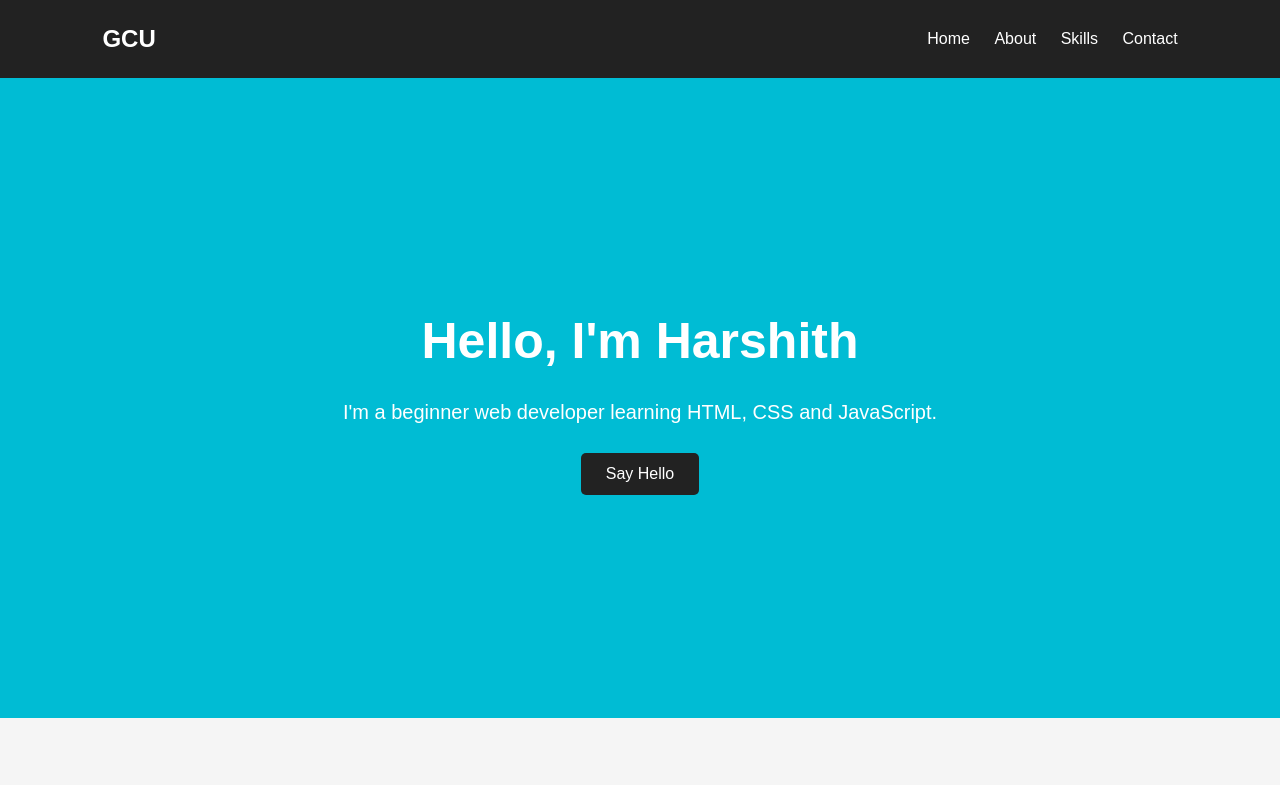
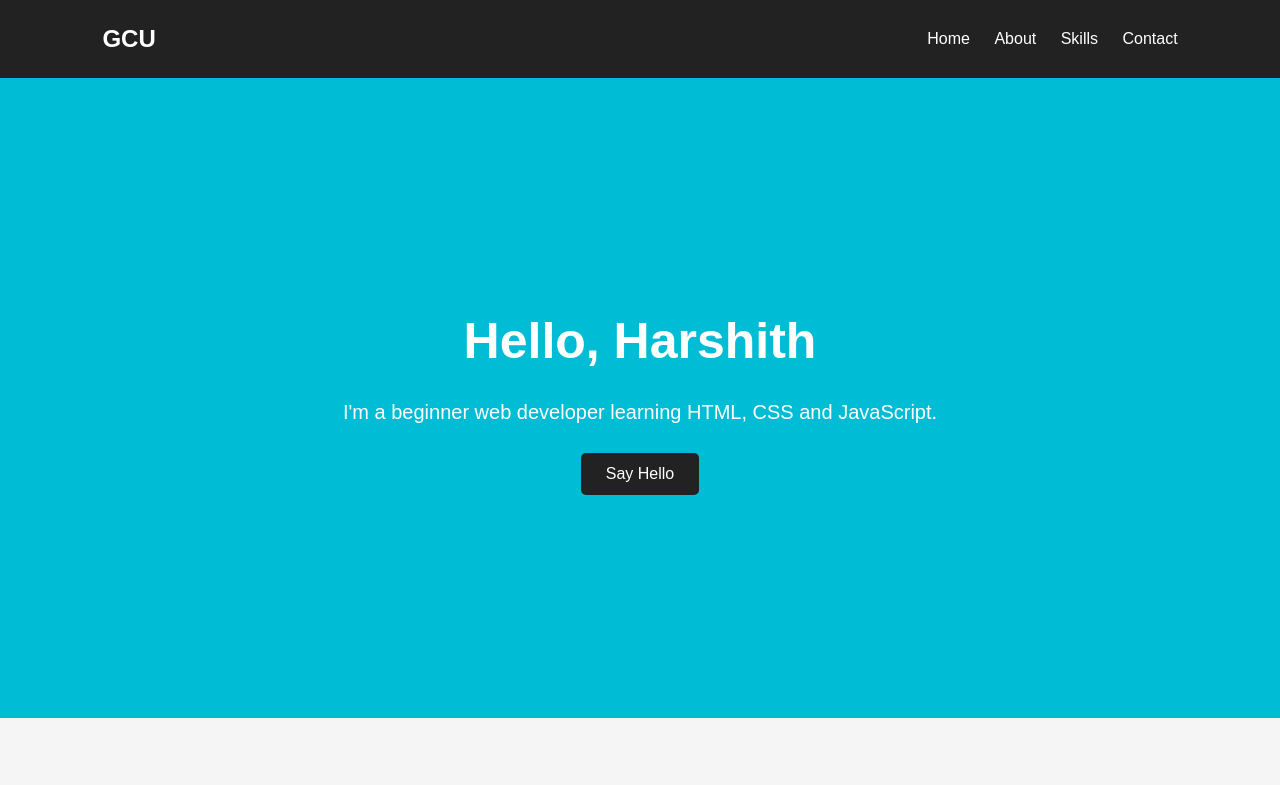
Before and after one commit to Harshith-Sai-B/Harshith-Portfolio-v1, a plain HTML site: page index.html in a window 1280 px wide. Shown: the top 785 px of the page. Drawn offline with Linux system fonts and the light colour scheme; a script that the page names is missing.

Commit message:
Update greeting in home section

```diff
--- a/index.html
+++ b/index.html
@@ -28,7 +28,7 @@
     <section id="home" class="hero">
 
         <div>
-            <h1>Hello, I'm Harshith</h1>
+            <h1>Hello, Harshith</h1>
 
             <p>
                 I'm a beginner web developer learning HTML, CSS and JavaScript.
```
